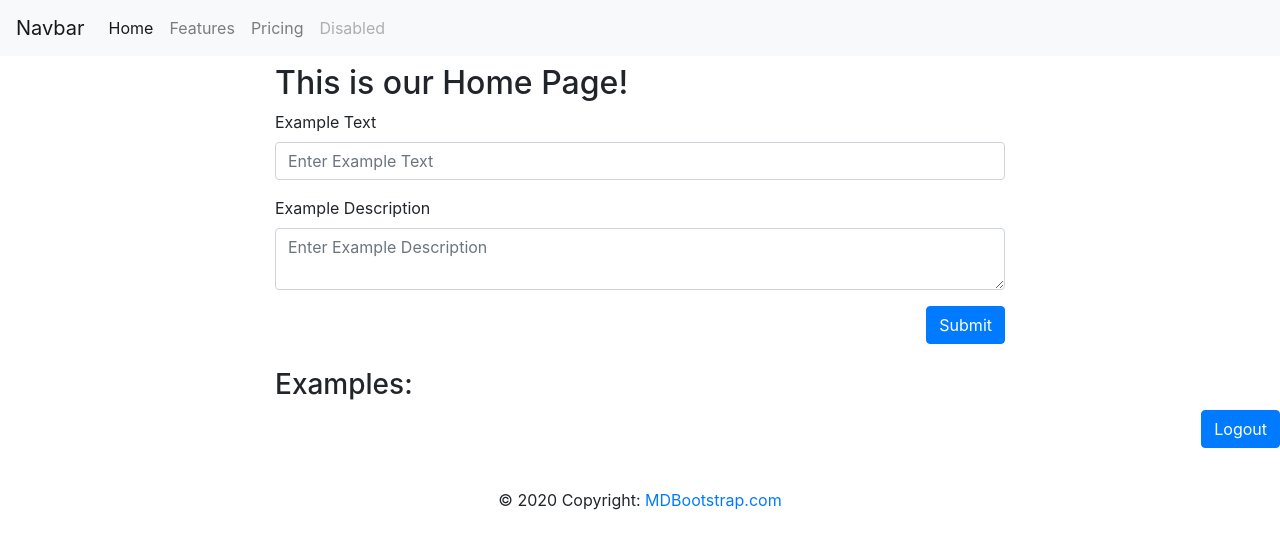
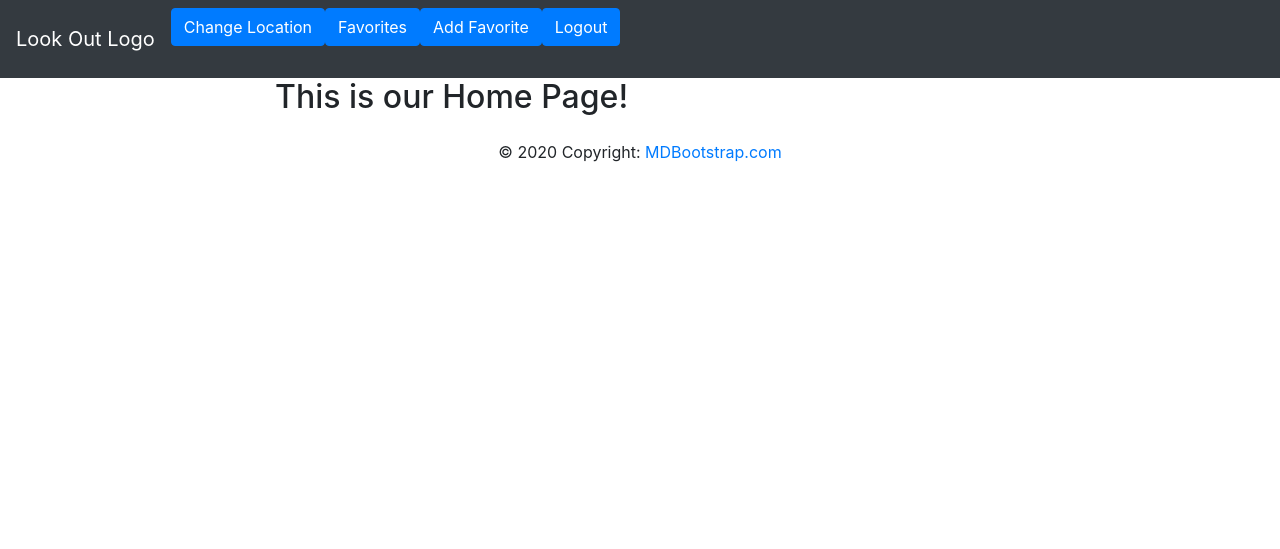
Before and after one commit to MR-Stan/Look-Out, a Node server app: page / in a window 1280 px wide. Shown: the top 549 px of the page. Run offline with Node 20, Linux system fonts and the light colour scheme; the visitor is signed in with stand-in values (Sample User, id 1); data that the repository does not hold is empty; some libraries are stand-ins or nearby versions.

Commit message:
removed filler content and logout button from home.handlebars, added logout funcationality to navbar, updated navbar style, added navbar route placeholders to apiRoutes.js

```diff
--- a/public/js/home.js
+++ /dev/null
@@ -1,5 +0,0 @@
-// when the page loads, check to see if logged in, if not prompt with login modal
-window.onload = function {
-    console.log("test");
-    $('#logInModal').modal("show");
-}
--- a/routes/htmlRoutes.js
+++ b/routes/htmlRoutes.js
@@ -19,12 +19,12 @@ module.exports = function (app) {
     }
   });
 
-  // render login page - need to make this a modal that pops up if not logged in
+  // render log in modal
   app.get("/login", function (req, res) {
     res.render("login");
   });
 
-  // render signup page
+  // render sign up modal
   app.get("/signup", function (req, res) {
     res.render("signup");
   });
--- a/views/home.handlebars
+++ b/views/home.handlebars
@@ -2,39 +2,9 @@
   <div class="container">
     <div class="row">
       <div class="col-8 offset-2">
-        <h1>{{msg}}</h1>
         <h2>This is our Home Page!</h2>
-        <form class="clearfix mb-4" method="POST">
-          <div class="form-group">
-            <label for="example-text">Example Text</label>
-            <input type="text" id="example-text" class="form-control" aria-describedby="example-text"
-              placeholder="Enter Example Text">
-          </div>
-          <div class="form-group">
-            <label for="example-description">Example Description</label>
-            <textarea class="form-control" id="example-description" aria-describedby="example-description"
-              placeholder="Enter Example Description"></textarea>
-          </div>
-          <button id="submit" class="btn btn-primary float-right">Submit</button>
-        </form>
-        <h3>Examples:</h3>
-        <ul id="example-list" class="list-group">
-          {{#each examples}}
-          <li data-id="{{this.id}}" class="list-group-item">
-            <a href="example/{{this.id}}">{{this.text}}</a>
-            <button class="btn btn-danger float-right delete">ｘ</button>
-          </li>
-          {{/each}}
-        </ul>
+
       </div>
     </div>
   </div>
 </div>
-
-<!-- log out -->
-<form class="clearfix mb-4" method="POST" action="/logout">
-  <button id="button" class="btn btn-primary float-right">Logout</button>
-</form>
-
-{{!-- <script src="/js/index.js"></script>
-<script type="text/javascript" src="../public/js/home.js"></script> --}}
--- a/views/login.handlebars
+++ b/views/login.handlebars
@@ -15,7 +15,6 @@
 
 <body>
     <div class="login-form">
-
         <!-- modal -->
         <div class="modal inmodal fade" data-keyboard="false" id="logInModal" tabindex="-1" role="dialog"
             aria-hidden="true">
--- a/views/partials/header.handlebars
+++ b/views/partials/header.handlebars
@@ -1,22 +1,35 @@
-<nav class="navbar navbar-expand-lg navbar-light bg-light">
-    <a class="navbar-brand" href="#">Navbar</a>
+{{!-- navbar --}}
+<nav class="navbar navbar-expand-lg navbar-dark bg-dark">
+    <a class="navbar-brand" href="https://github.com/MR-Stan/Look-Out">Look Out Logo</a>
     <button class="navbar-toggler" type="button" data-toggle="collapse" data-target="#navbarNav"
         aria-controls="navbarNav" aria-expanded="false" aria-label="Toggle navigation">
         <span class="navbar-toggler-icon"></span>
     </button>
     <div class="collapse navbar-collapse" id="navbarNav">
         <ul class="navbar-nav">
-            <li class="nav-item active">
-                <a class="nav-link" href="#">Home <span class="sr-only">(current)</span></a>
+            <li class="nav-item">
+                {{!-- change location --}}
+                <form class="clearfix mb-4" method="POST" action="/location">
+                    <button id="button" class="btn btn-primary navbar-btn">Change Location</button>
+                </form>
             </li>
             <li class="nav-item">
-                <a class="nav-link" href="#">Features</a>
+                {{!-- access favorites --}}
+                <form class="clearfix mb-4" method="GET" action="/favorites">
+                    <button id="button" class="btn btn-primary navbar-btn">Favorites</button>
+                </form>
             </li>
             <li class="nav-item">
-                <a class="nav-link" href="#">Pricing</a>
+                {{!-- add favorite --}}
+                <form class="clearfix mb-4" method="POST" action="/favorites/add">
+                    <button id="button" class="btn btn-primary navbar-btn">Add Favorite</button>
+                </form>
             </li>
             <li class="nav-item">
-                <a class="nav-link disabled" href="#">Disabled</a>
+                {{!-- logout --}}
+                <form class="clearfix mb-4" method="POST" action="/logout">
+                    <button id="button" class="btn btn-primary navbar-btn">Logout</button>
+                </form>
             </li>
         </ul>
     </div>
```
Also changed, not shown: routes/apiRoutes.js (+17 -1 lines).
